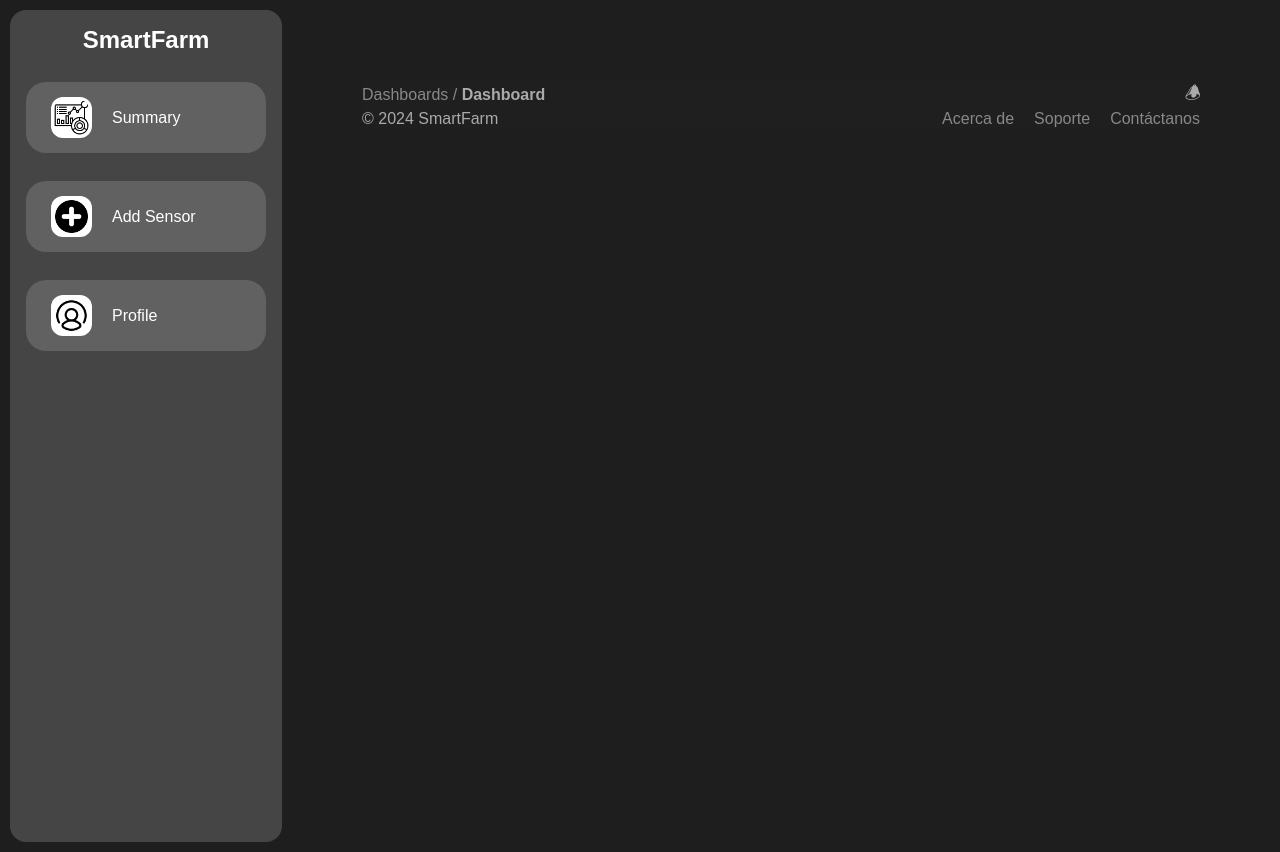
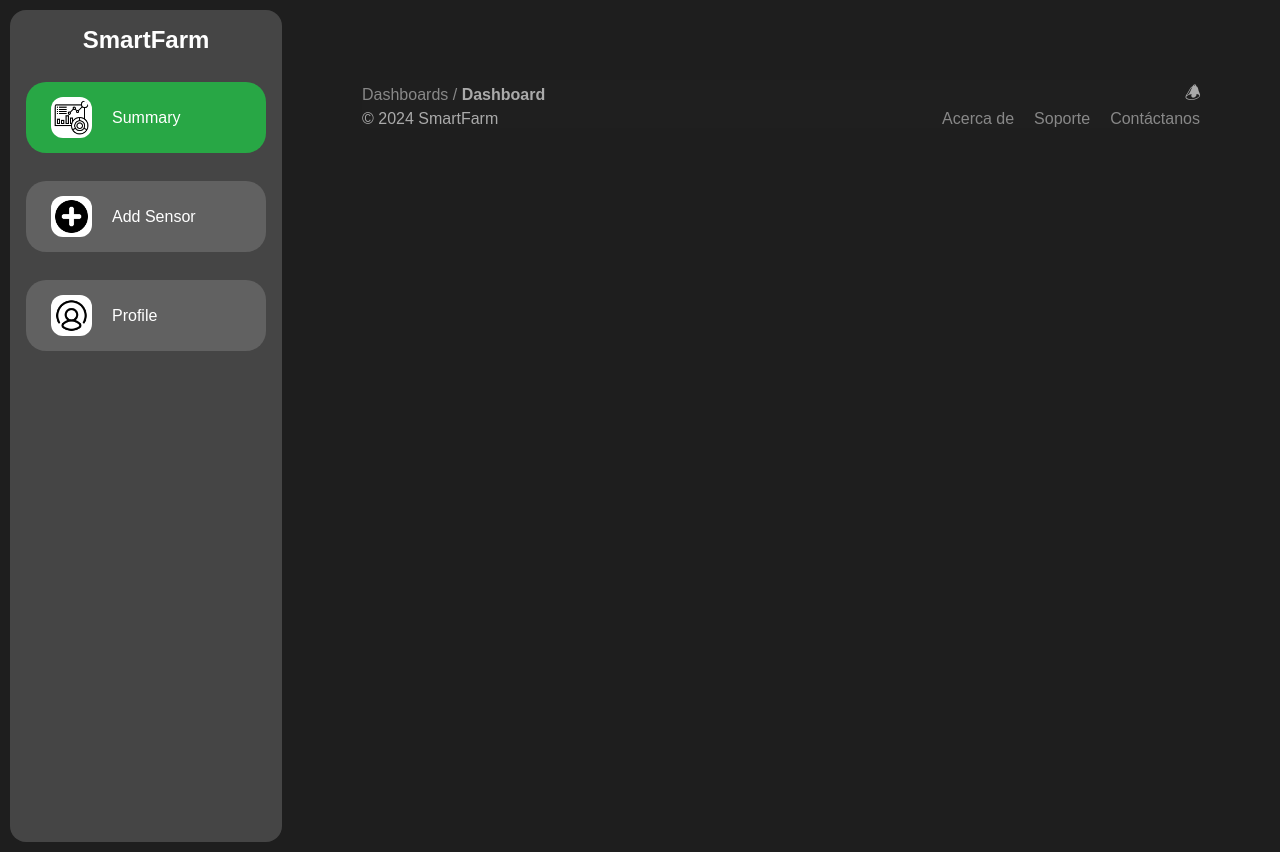
Before and after one commit to rodrivmac1/smartfarm, a React (Create React App) app: page /dashboard in a window 1280 px wide. Built offline with nearby package versions, Linux system fonts and the light colour scheme.

Commit message:
Adaptación del menú de color

```diff
--- a/src/Dashboard.css
+++ b/src/Dashboard.css
@@ -95,8 +95,7 @@
   padding: 3px; /* Añade espacio alrededor de la imagen */
 }
 
-/* Estilo para el botón activo (cuando se encuentre en la ruta correspondiente) */
-button.active {
+.sidebar button.active {
   background-color: #28a745; /* Verde cuando el botón esté activo */
   color: white;
 }
```
